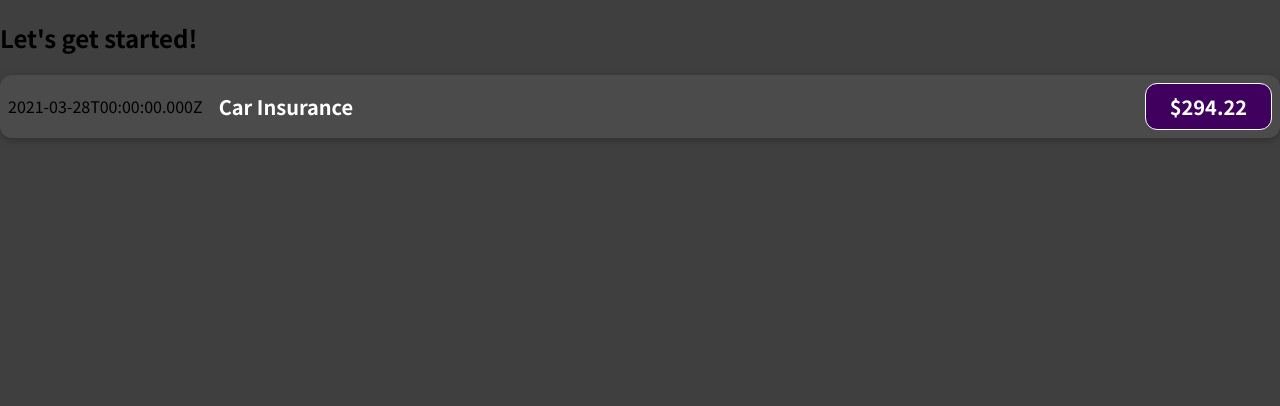
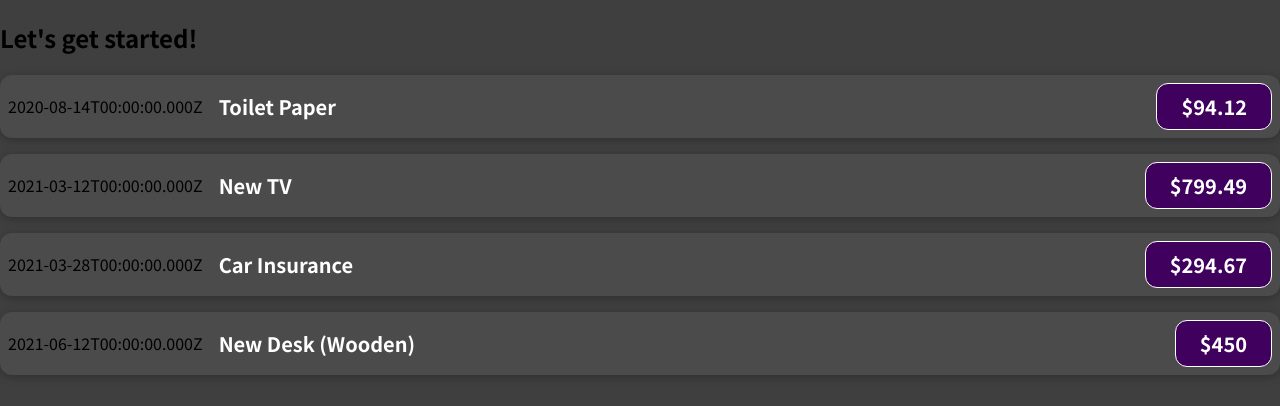
Before and after one commit to aceofbassgreg/udemy-react-complete-guide, a React (Create React App) app: page / in a window 1280 px wide. Shown: the top 406 px of the page. Built offline with nearby package versions, Linux system fonts and the light colour scheme.

Commit message:
Add dymanic props to show how we can pass data to components (map in App.js is something I came up with here)

```diff
--- a/src/App.js
+++ b/src/App.js
@@ -1,10 +1,38 @@
 import ExpenseItem from './components/ExpenseItem';
 
 function App() {
+  const expenses = [
+    {
+      id: 'e1',
+      title: 'Toilet Paper',
+      amount: 94.12,
+      date: new Date(2020, 7, 14),
+    },
+    { id: 'e2', title: 'New TV', amount: 799.49, date: new Date(2021, 2, 12) },
+    {
+      id: 'e3',
+      title: 'Car Insurance',
+      amount: 294.67,
+      date: new Date(2021, 2, 28),
+    },
+    {
+      id: 'e4',
+      title: 'New Desk (Wooden)',
+      amount: 450,
+      date: new Date(2021, 5, 12),
+    },
+  ];
+
+  const expenseItems = expenses.map((expenseItem, index) => {
+      return <ExpenseItem title={expenseItem.title}
+                          amount={expenseItem.amount}
+                          date={expenseItem.date}></ExpenseItem>
+    });
+
   return (
     <div>
       <h2>Let's get started!</h2>
-      <ExpenseItem></ExpenseItem>
+        {expenseItems}
     </div>
   );
 }
--- a/src/components/ExpenseItem.js
+++ b/src/components/ExpenseItem.js
@@ -1,16 +1,13 @@
 import './ExpenseItem.css';
 
-function ExpenseItem() {
-  const expenseDate = new Date(2021, 2, 28);
-  const expenseTitle = 'Car Insurance';
-  const expenseAmount = 294.22;
+function ExpenseItem(props) {
 
   return (
     <div className="expense-item">
-      <div>{expenseDate.toISOString()}</div>
+      <div>{props.date.toISOString()}</div>
       <div className="expense-item__description">
-        <h2>{expenseTitle}</h2>
-        <div className="expense-item__price">${expenseAmount}</div>
+        <h2>{props.title}</h2>
+        <div className="expense-item__price">${props.amount}</div>
       </div>
     </div>
   );
```
